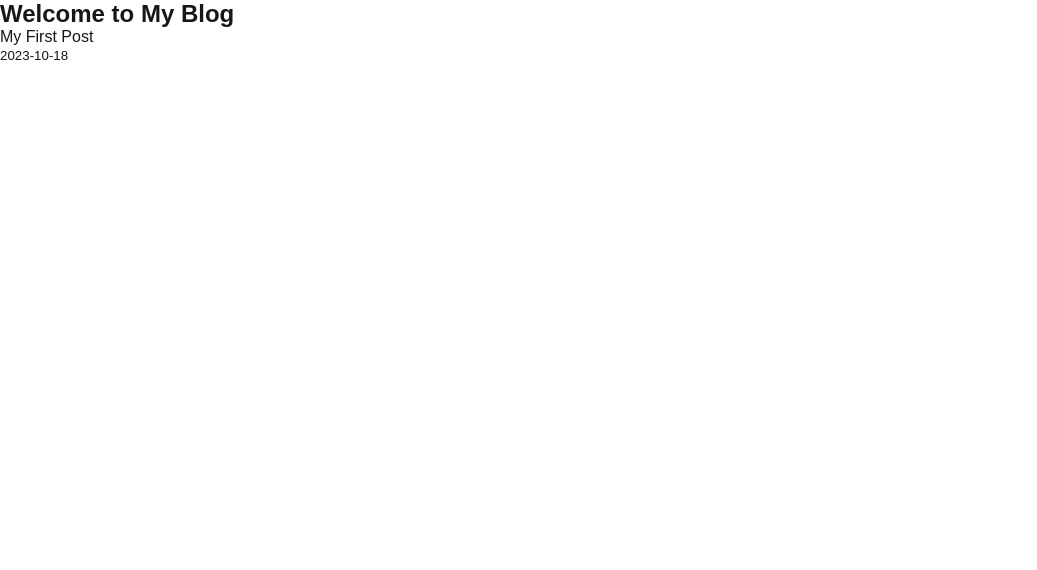
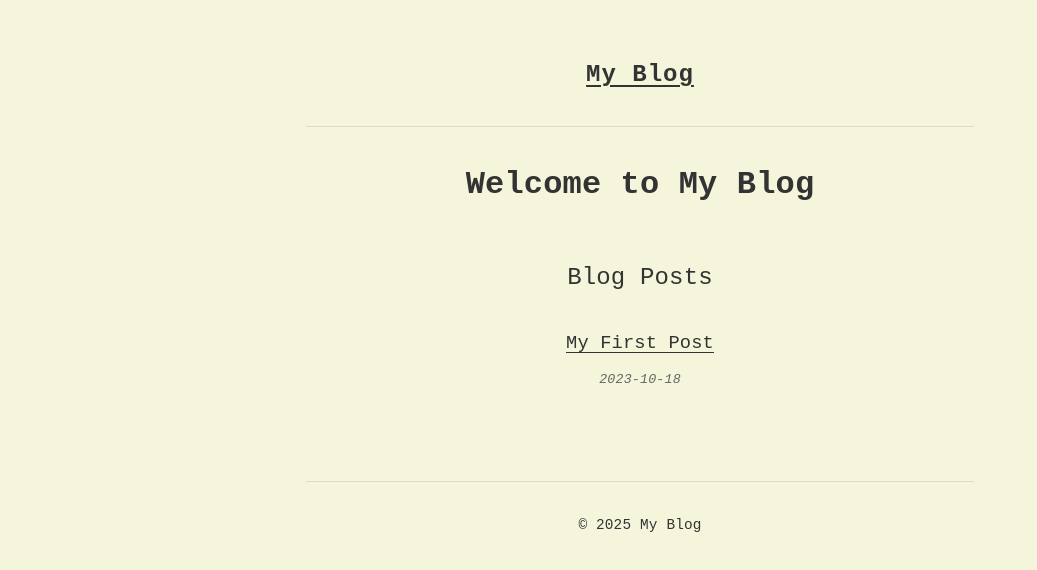
Before and after one commit to serugeneris/serugeneris.github.io, a Next.js app: page / in a window 1280 px wide. Shown: the top 570 px of the page, without its empty margins (0-1037 px from the left). Built offline with nearby package versions, Linux system fonts and the light colour scheme.

Commit message:
adding minimalist style

```diff
--- a/src/components/layout.js
+++ b/src/components/layout.js
@@ -1,15 +1,64 @@
 // components/layout.js
 import Link from 'next/link';
+import Head from 'next/head';
 
-export default function Layout({ children }) {
+export default function Layout({ children, home }) {
   return (
-    <div>
-      <header>
-        <Link href="/">
-          My Blog
-        </Link>
+    <div className="container">
+      <Head>
+        <meta name="viewport" content="width=device-width, initial-scale=1" />
+      </Head>
+
+      <header className="header">
+        <h2 className="site-title">
+          <Link href="/">My Blog</Link>
+        </h2>
       </header>
+
       <main>{children}</main>
+
+      {!home && (
+        <div className="back-link">
+          <Link href="/">← Back to home</Link>
+        </div>
+      )}
+
+      <footer className="footer">
+        <p>© {new Date().getFullYear()} My Blog</p>
+      </footer>
+
+      <style jsx>{`
+        .header {
+          display: flex;
+          justify-content: center;
+          padding: 2rem 0;
+          border-bottom: 1px solid rgba(0, 0, 0, 0.1);
+          margin-bottom: 2rem;
+          text-align: center;
+        }
+
+        .site-title {
+          margin: 0;
+          letter-spacing: 1px;
+        }
+
+        .site-title a {
+          text-decoration: none;
+        }
+
+        .back-link {
+          margin: 3rem 0;
+          text-align: center;
+        }
+
+        .footer {
+          margin-top: 4rem;
+          padding: 2rem 0;
+          border-top: 1px solid rgba(0, 0, 0, 0.1);
+          text-align: center;
+          font-size: 0.9rem;
+        }
+      `}</style>
     </div>
   );
 }
--- a/src/pages/index.jsx
+++ b/src/pages/index.jsx
@@ -1,27 +1,75 @@
 // pages/index.js
 import Head from 'next/head';
 import Link from 'next/link';
+import Layout from '../components/layout';
 import { getSortedPostsData } from '../../lib/posts';
 
 export default function Home({ allPostsData }) {
   return (
-    <div>
+    <Layout home>
       <Head>
         <title>My Blog</title>
       </Head>
-      <section>
+
+      <section className="intro">
         <h1>Welcome to My Blog</h1>
-        <ul>
+      </section>
+
+      <section className="posts">
+        <h2>Blog Posts</h2>
+        <ul className="posts-list">
           {allPostsData.map(({ id, date, title }) => (
-            <li key={id}>
-              <Link href={`/posts/${id}`}>{title}</Link>
-              <br />
-              <small>{date}</small>
+            <li className="post-item" key={id}>
+              <Link href={`/posts/${id}`}>
+                <h3 className="post-title">{title}</h3>
+              </Link>
+              <small className="post-date">{date}</small>
             </li>
           ))}
         </ul>
       </section>
-    </div>
+
+      <style jsx>{`
+        .intro {
+          text-align: center;
+          margin-bottom: 3rem;
+        }
+
+        .posts {
+          text-align: center;
+        }
+
+        .posts h2 {
+          margin-bottom: 2rem;
+          font-weight: 500;
+        }
+
+        .posts-list {
+          list-style: none;
+          padding: 0;
+        }
+
+        .post-item {
+          margin-bottom: 2rem;
+          padding-bottom: 1.5rem;
+          border-bottom: 1px solid rgba(0, 0, 0, 0.05);
+        }
+
+        .post-item:last-child {
+          border-bottom: none;
+        }
+
+        .post-title {
+          margin: 0.5rem 0;
+          font-weight: 500;
+        }
+
+        .post-date {
+          font-style: italic;
+          color: #666;
+        }
+      `}</style>
+    </Layout>
   );
 }
 
--- a/src/styles/globals.css
+++ b/src/styles/globals.css
@@ -1,12 +1,14 @@
 :root {
-  --background: #ffffff;
-  --foreground: #171717;
+  --background: #f5f5dc; /* Beige background */
+  --foreground: #333333;
+  --container-width: 700px;
+  --spacing-unit: 1.5rem;
 }
 
 @media (prefers-color-scheme: dark) {
   :root {
-    --background: #0a0a0a;
-    --foreground: #ededed;
+    --background: #d8d0c0; /* Darker beige for dark mode */
+    --foreground: #333333;
   }
 }
 
@@ -14,14 +16,19 @@ html,
 body {
   max-width: 100vw;
   overflow-x: hidden;
+  min-height: 100vh;
 }
 
 body {
   color: var(--foreground);
   background: var(--background);
-  font-family: Arial, Helvetica, sans-serif;
+  font-family: 'Courier New', monospace; /* Typewriter-style font */
   -webkit-font-smoothing: antialiased;
   -moz-osx-font-smoothing: grayscale;
+  line-height: 1.6;
+  letter-spacing: 0.01em;
+  padding: var(--spacing-unit);
+  font-weight: 500;
 }
 
 * {
@@ -32,7 +39,60 @@ body {
 
 a {
   color: inherit;
-  text-decoration: none;
+  text-decoration: underline;
+  text-underline-offset: 4px;
+}
+
+a:hover {
+  text-decoration-thickness: 2px;
+}
+
+h1, h2, h3, h4, h5, h6 {
+  font-family: 'Courier New', monospace;
+  font-weight: 600;
+  margin: 1.5rem 0 1rem;
+}
+
+h1 {
+  font-size: 2rem;
+}
+
+p, ul, ol {
+  margin-bottom: 1.5rem;
+}
+
+/* For code blocks */
+pre {
+  background-color: rgba(0, 0, 0, 0.05);
+  padding: 1rem;
+  overflow-x: auto;
+  margin-bottom: 1.5rem;
+  border-radius: 4px;
+  font-size: 0.9rem;
+}
+
+/* Date styling */
+.date {
+  font-size: 0.9rem;
+  margin-bottom: 1.5rem;
+  font-style: italic;
+}
+
+/* Container for centered content */
+.container {
+  max-width: var(--container-width);
+  margin: 0 auto;
+  padding: 0 1rem;
+}
+
+@media (max-width: 768px) {
+  :root {
+    --container-width: 100%;
+  }
+
+  h1 {
+    font-size: 1.75rem;
+  }
 }
 
 @media (prefers-color-scheme: dark) {
```
Also changed, not shown: src/pages/posts/[id].js (+74 -4 lines).
